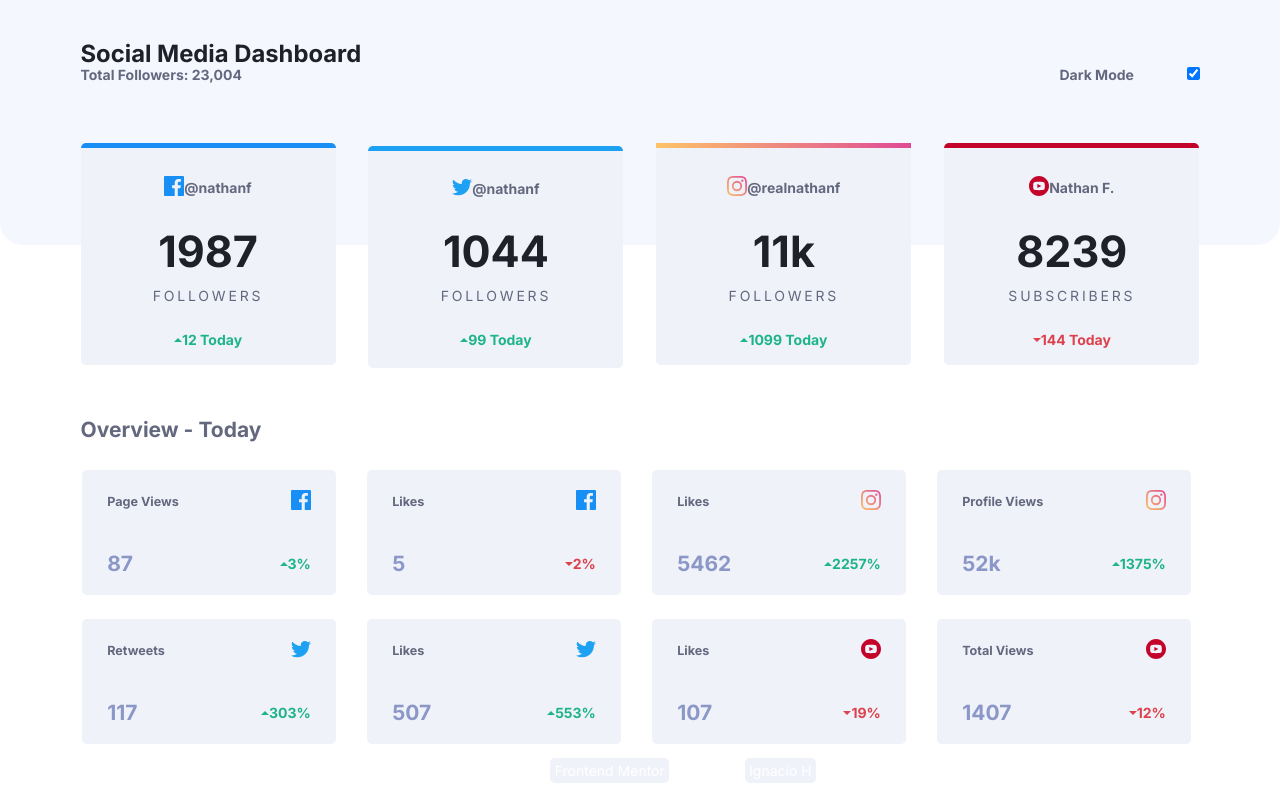
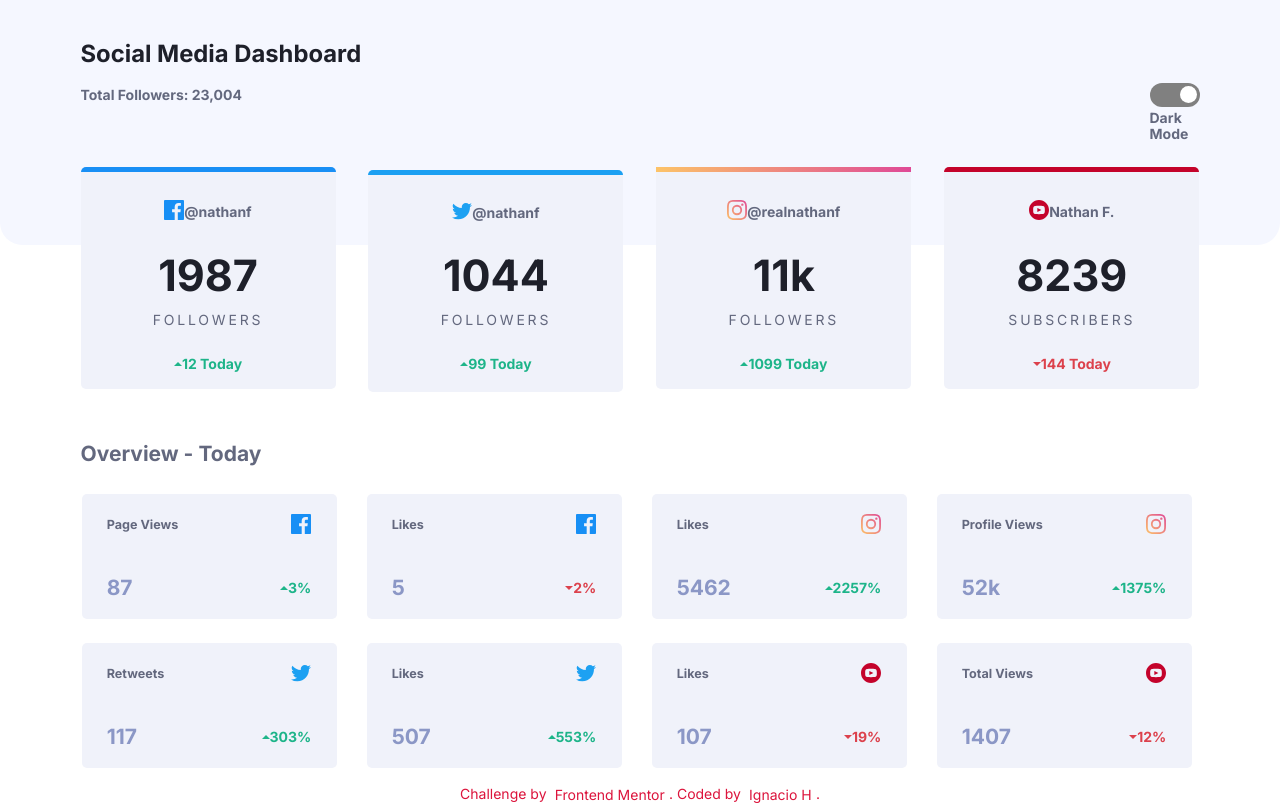
Before and after one commit to Ignaherrero/social-media-dashboard-with-theme-switcher-master, a plain HTML site: page index.html in a window 1280 px wide. Drawn offline with nearby package versions, Linux system fonts and the light colour scheme.

Commit message:
Refactor styles.css

```diff
--- a/index.html
+++ b/index.html
@@ -27,11 +27,11 @@
                   <h2 class="subtitle" id="subtitle">
                      Total Followers: 23,004
                   </h2>
-                  <div class="option-style-board">
-                     <span class="text-option-mode" id="text-option-mode">Dark Mode</span>
-                     <label class="switch" id="button">
-                        <input type="checkbox" checked>
-                        <span class="slider round"></span>
+                  <div class="toggle-container">
+                     <label class="switch">
+                        <input type="checkbox" name="mode" id="button" checked>
+                        <div class="slider round"></div>
+                        <label for="button" class="text-option-mode">Dark Mode</label>
                      </label>
                   </div>
                </div>
--- a/styles.css
+++ b/styles.css
@@ -38,9 +38,6 @@ figure {
 
 figcaption {
    padding: 0;
-}
-
-figcaption {
    position: relative;
    z-index: 10;
 }
@@ -66,11 +63,15 @@ html {
    background-color: var(--very-dark-blue);
 }
 
+.container,
+.background {
+   width: 375px;
+}
+
 .background {
    background-color: var(--very-pale-blue);
    border-radius: 0rem 0rem 1.6rem 1.6rem;
    height: 234px;
-   width: 375px;
    position: absolute;
    z-index: -1;
 }
@@ -79,94 +80,22 @@ html {
    background-color: var(--very-dark-blue-top);
 }
 
+.container,
+.subtitle,
+.overview,
+.target,
+.min-target {
+   margin: auto;
+}
+
 .container {
-   width: 375px;
    height: 2387px;
-   margin: auto;
 }
 
 .title,
 .subtitle,
-.overview,
-.option-style-board {
+.overview {
    width: 326px;
-   margin: auto;
-}
-
-.overview {
-   margin-top: 3.78rem;
-   margin-bottom: 2rem;
-   color: var(--dark-grayish-blue);
-}
-
-.overview-dark {
-   color: var(--white);
-}
-
-.option-style-board {
-   display: flex;
-   justify-content: space-between;
-   align-items: center;
-   margin-top: 1.6rem;
-   margin-bottom: 3.2rem;
-}
-
-/* .switch {
-   position: relative;
-   display: inline-block;
-   width: 49px;
-   height: 24px;
-}
-
-.switch input {
-   opacity: 0;
-   width: 0;
-   height: 0;
-}
-
-.slider {
-   position: absolute;
-   cursor: pointer;
-   top: 0;
-   left: 0;
-   right: 0;
-   bottom: 0;
-   background-image: var(--toggle);
-   -webkit-transition: .4s;
-   transition: .4s;
-}
-
-.slider:before {
-   position: absolute;
-   content: "";
-   height: 17px;
-   width: 17px;
-   left: 4px;
-   bottom: 4px;
-   background-color: var(--dark-desaturated-blue);
-   -webkit-transition: .4s;
-   transition: .4s;
-}
-
-input:checked+.slider {
-   background-color: #ccc;
-   background-image: none;
-}
-
-input:checked+.slider:before {
-   -webkit-transform: translateX(24px);
-   -ms-transform: translateX(24px);
-   transform: translateX(24px);
-   background-color: white;
-} */
-
-/* Rounded sliders */
-.slider.round {
-   border-radius: 34px;
-}
-
-.slider.round:before {
-   border-radius: 50%;
 }
 
 .title {
@@ -197,29 +126,80 @@ input:checked+.slider:before {
    border-bottom: 1px solid var(--dark-desaturated-blue);
 }
 
-.target {
-   display: block;
+.overview {
+   margin-top: 3.78rem;
+   margin-bottom: 2rem;
+   color: var(--dark-grayish-blue);
+}
+
+.overview-dark {
+   color: var(--white);
+}
+
+.toggle-container {
+   position: relative;
+   display: inline-block;
+   width: 50px;
+   height: 24px;
+}
+
+.toggle-container input {
+   width: 100%;
+   height: 100%;
+}
+
+.slider {
+   position: absolute;
+   cursor: pointer;
+   top: 0;
+   left: 0;
+   right: 0;
+   bottom: 0;
+   background: var(--toggle);
+   border-radius: 34px;
+}
+
+.slider:before {
+   position: absolute;
+   content: "";
+   height: 17px;
+   width: 17px;
+   left: 4px;
+   bottom: 4px;
+   border-radius: 50%;
+   background-color: var(--dark-desaturated-blue);
+   transition-property: transform, background-color;
+   transition-duration: .6s;
+}
+
+input:checked+.slider:before {
+   transform: translateX(26px);
+   background-color: white;
+}
+
+input:checked+.slider {
+   background: grey;
+}
+
+.target,
+.min-target {
    width: 326px;
-   height: 216px;
-   margin: auto;
    border-radius: 5px;
-   margin-bottom: 2rem;
    background-color: var(--light-grayish-blue);
 }
 
-.target-dark {
-   background-color: var(--dark-desaturated-blue);
+.target {
+   display: block;
+   height: 216px;
+   margin-bottom: 2rem;
 }
 
 .min-target {
-   margin: auto;
-   border-radius: 5px;
-   width: 326px;
    height: 125px;
    margin-bottom: 1rem;
-   background-color: var(--light-grayish-blue);
 }
 
+.target-dark,
 .min-target-dark {
    background-color: var(--dark-desaturated-blue);
 }
@@ -231,16 +211,19 @@ input:checked+.slider:before {
    grid-template-rows: repeat(2, 1fr);
 }
 
+.grid-item-left,
+.grid-item-rigth {
+   margin-left: 1.8rem;
+   align-self: center;
+}
+
 .grid-item-left {
-   margin-left: 1.8rem;
    justify-self: left;
-   align-self: center;
 }
 
 .grid-item-rigth {
    margin-right: 1.8rem;
    justify-self: right;
-   align-self: center;
 }
 
 .user {
@@ -270,11 +253,19 @@ li {
    text-align: center;
 }
 
-.user {
+.user,
+.type {
    color: var(--dark-grayish-blue);
 }
 
-.user-dark {
+.type {
+   letter-spacing: .2rem;
+   text-transform: uppercase;
+   margin-bottom: 2rem;
+}
+
+.user-dark,
+.type-dark {
    color: var(--desaturated-blue);
 }
 
@@ -287,17 +278,6 @@ li {
 
 .total-dark {
    color: var(--white);
-}
-
-.type {
-   letter-spacing: .2rem;
-   text-transform: uppercase;
-   margin-bottom: 2rem;
-   color: var(--dark-grayish-blue);
-}
-
-.type-dark {
-   color: var(--desaturated-blue);
 }
 
 li:nth-child(5) {
@@ -330,9 +310,13 @@ li:nth-child(5) {
    color: var(--bright-red);
 }
 
+.dasboard-two-total,
+.dasboard-two-type {
+   font-weight: 700;
+}
+
 .dasboard-two-total {
    font-size: 1.5rem;
-   font-weight: 700;
    color: var(--very-dark-blue);
 }
 
@@ -342,7 +326,6 @@ li:nth-child(5) {
 
 .dasboard-two-type {
    font-size: .9rem;
-   font-weight: 700;
    color: var(--dark-grayish-blue);
 }
 
@@ -350,14 +333,15 @@ li:nth-child(5) {
    color: var(--desaturated-blue);
 }
 
+/* Footer  */
 .attribution {
-   color: white;
+   color: crimson;
 }
 
 .link {
    display: inline-block;
    padding: .3rem;
-   background-color: var(--light-grayish-blue)
+   color: crimson;
 }
 
 .link:link,
@@ -368,21 +352,6 @@ li:nth-child(5) {
 .link:hover,
 .link:active {
    text-decoration: underline;
-}
-
-.link:link {
-   color: white;
-   border-radius: 5px;
-}
-
-.link:visited {
-   color: white;
-}
-
-.link:hover {
-   background: coral;
-   color: white;
-   border-radius: 5px;
 }
 
 .link:active {
@@ -402,6 +371,10 @@ li:nth-child(5) {
       left: 0;
    }
 
+   .title {
+      margin-top: 0;
+   }
+
    .title,
    .overview {
       width: 100%;
@@ -411,20 +384,21 @@ li:nth-child(5) {
       margin-top: 50px;
    }
 
+   .target,
+   .min-target {
+      width: 255px;
+   }
+
    .target {
       display: inline-block;
-      width: 255px;
       height: 217px;
       margin-right: 29px;
       margin-bottom: 0;
    }
 
-   .target:last-child {
+   .target:last-child,
+   .subtitle {
       margin: 0;
-   }
-
-   .min-target {
-      width: 254px;
    }
 
    .flex {
@@ -434,22 +408,13 @@ li:nth-child(5) {
       margin-bottom: 60px;
    }
 
-   .subtitle,
-   .option-style-board {
-      margin: 0;
+   .subtitle {
       padding: 0;
-   }
-
-   .subtitle {
       border: none;
    }
 
    .attribution {
       text-align: center;
-   }
-
-   .option-style-board {
-      width: 140px;
    }
 
    .dasboard-two {
```
